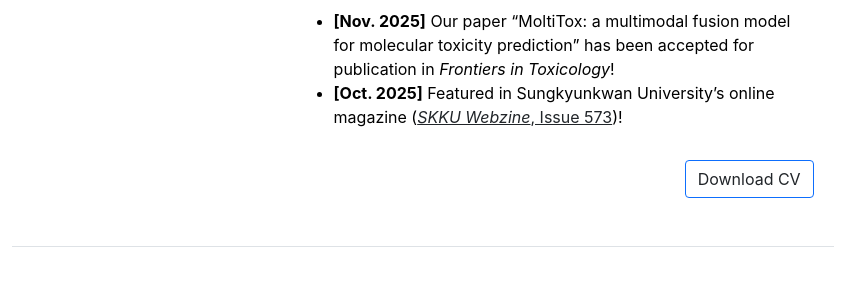
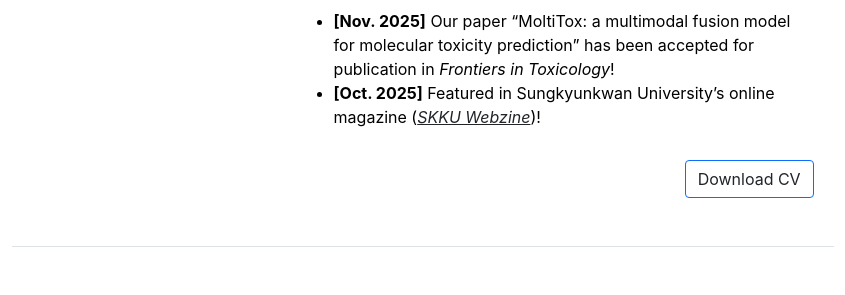
Before and after one commit to junwoop0/junwoop0.github.io, a Jekyll site: the page built from index.md, in a window 1280 px wide. Shown: the part 629-924 px from the top of the page, without its empty margins (217-1062 px from the left). Built offline with Jekyll 4.4.1, drawn with Linux system fonts in a browser that asks for light colours.

Commit message:
update profile

```diff
--- a/index.md
+++ b/index.md
@@ -18,4 +18,4 @@ I work at the intersection of computing and real-world problems, with a focus on
 ## News
 
 - **[Nov. 2025]** Our paper "MoltiTox: a multimodal fusion model for molecular toxicity prediction" has been accepted for publication in *Frontiers in Toxicology*!
-- **[Oct. 2025]** Featured in Sungkyunkwan University's online magazine (<a href="https://webzine.skku.edu/skkuzine/section/people01.do?mode=list&articleNo=130314" target="_blank">*SKKU Webzine*, Issue 573</a>)!
+- **[Oct. 2025]** Featured in Sungkyunkwan University's online magazine (<a href="https://webzine.skku.edu/skkuzine/section/people01.do?mode=list&articleNo=130314" target="_blank">*SKKU Webzine*</a>)!
```
